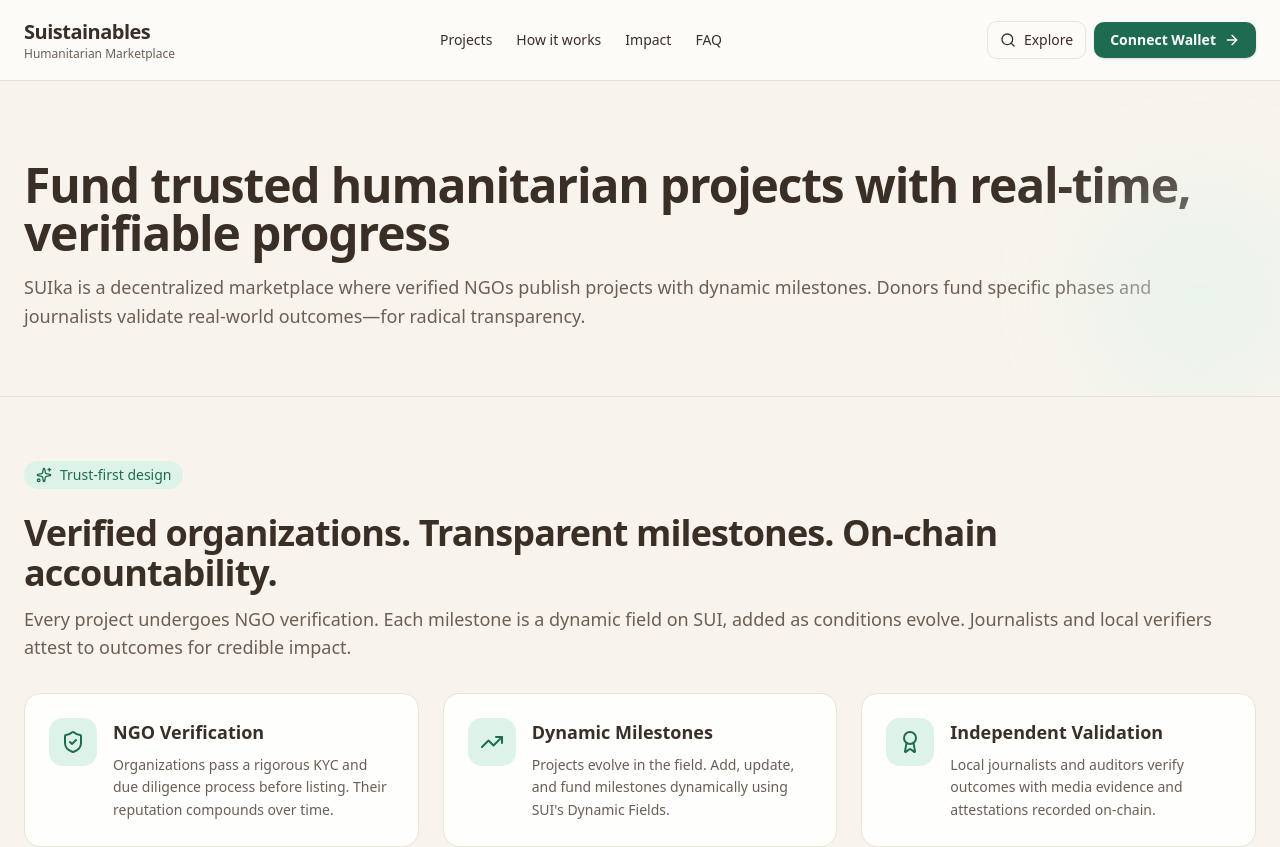
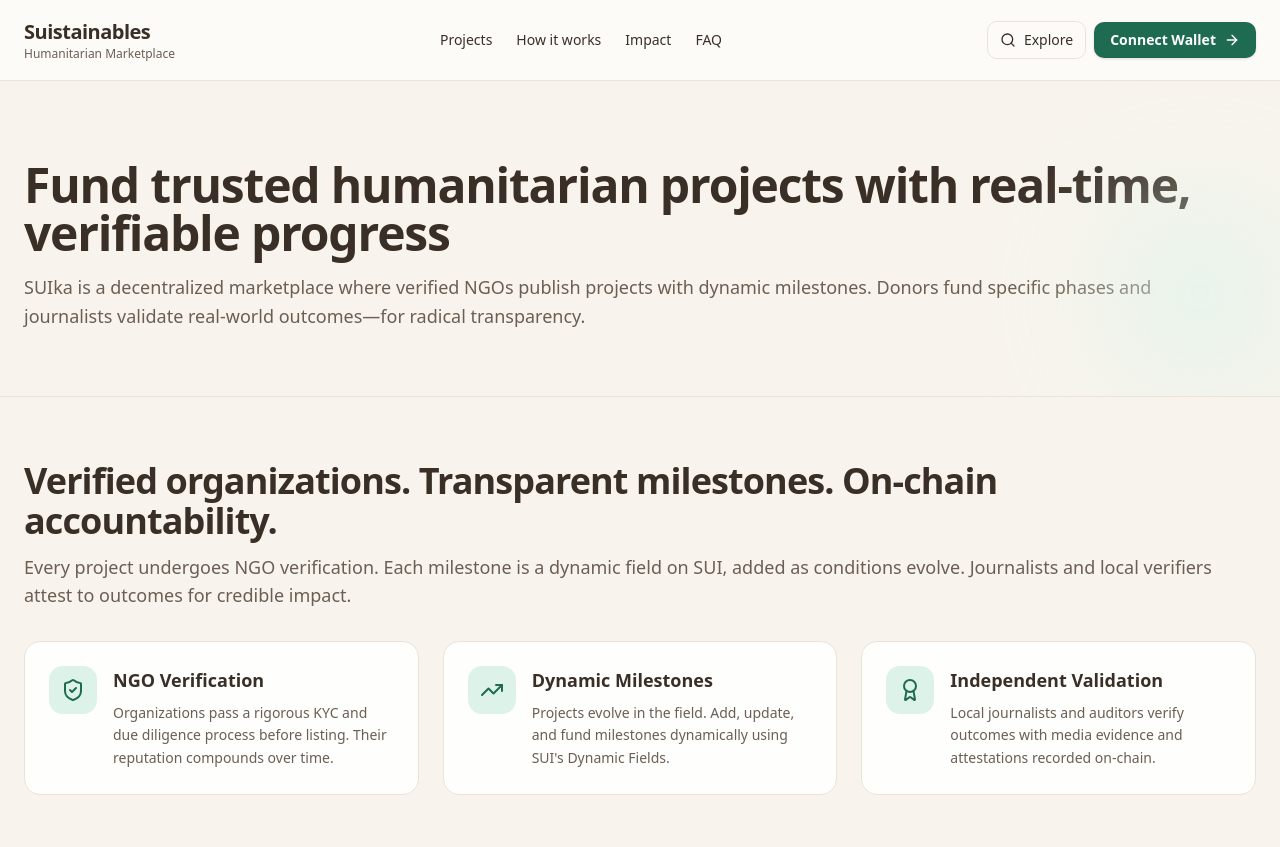
Before and after one commit to babbahy/SuiBlockChain, a React (Vite) app: page / in a window 1280 px wide. Shown: the top 847 px of the page. Built offline with nearby package versions, Linux system fonts and the light colour scheme; a web font is replaced by a local one.

Commit message:
RevisionId:  322804746299785216

```diff
--- a/src/components/generated/SuikaMarketplaceLanding.tsx
+++ b/src/components/generated/SuikaMarketplaceLanding.tsx
@@ -32,9 +32,13 @@ export const SuikaMarketplaceLanding: React.FC = () => {
     subtitle,
     children
   }) => <SortableContainer dndKitId="5fbd7927-bbdc-4ac2-b9ef-7c21a4f72d72" containerType="regular" prevTag="div" className="space-y-6" data-magicpath-id="1" data-magicpath-path="SuikaMarketplaceLanding.tsx">
-      {eyebrow ? <SortableContainer dndKitId="a210ac57-6eb9-4d77-beff-0947cdee7813" containerType="regular" prevTag="div" className={cn('inline-flex items-center gap-2 rounded-full px-3 py-1 text-sm', softGreenBg, accent)} data-magicpath-id="2" data-magicpath-path="SuikaMarketplaceLanding.tsx">
+      {eyebrow ? <SortableContainer dndKitId="a210ac57-6eb9-4d77-beff-0947cdee7813" containerType="regular" prevTag="div" className={cn('inline-flex items-center gap-2 rounded-full px-3 py-1 text-sm', softGreenBg, accent)} data-magicpath-id="2" data-magicpath-path="SuikaMarketplaceLanding.tsx" style={{
+      display: "none"
+    }}>
           <Sparkles className="h-4 w-4" aria-hidden />
-          <span data-magicpath-id="3" data-magicpath-path="SuikaMarketplaceLanding.tsx">{eyebrow}</span>
+          <span data-magicpath-id="3" data-magicpath-path="SuikaMarketplaceLanding.tsx" style={{
+        display: "none"
+      }}>{eyebrow}</span>
         </SortableContainer> : null}
       <SortableContainer dndKitId="04207f88-5344-401a-bee1-1cadc201143d" containerType="regular" prevTag="div" data-magicpath-id="4" data-magicpath-path="SuikaMarketplaceLanding.tsx">
         <h2 className={cn('text-2xl md:text-4xl font-semibold tracking-tight', beigeText)} data-magicpath-id="5" data-magicpath-path="SuikaMarketplaceLanding.tsx">{title}</h2>
```
